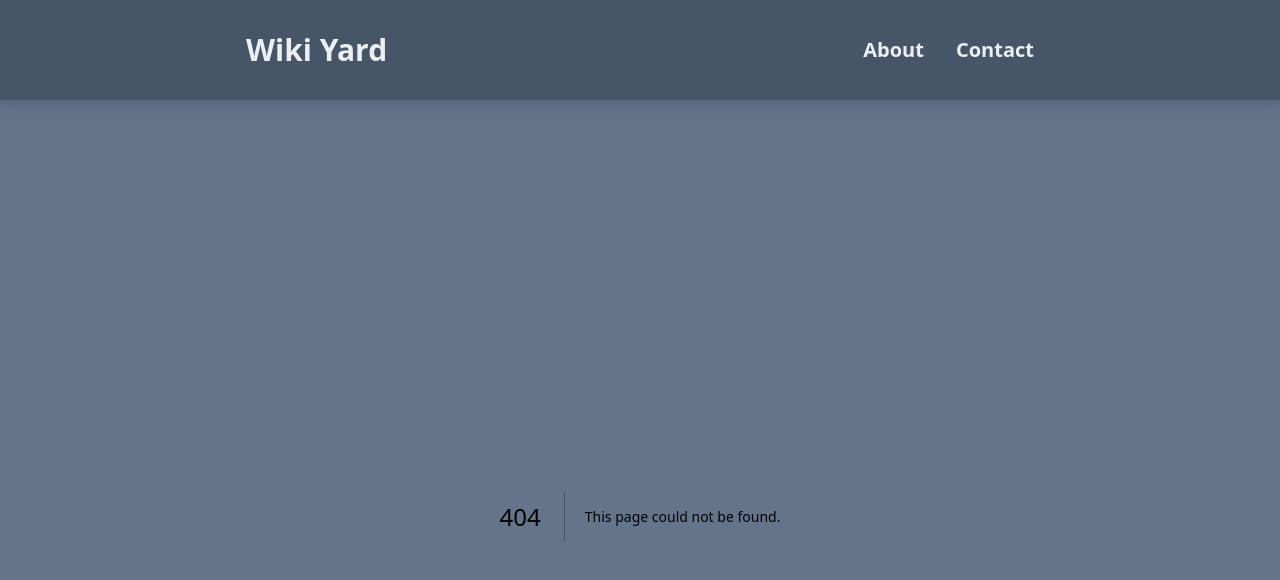
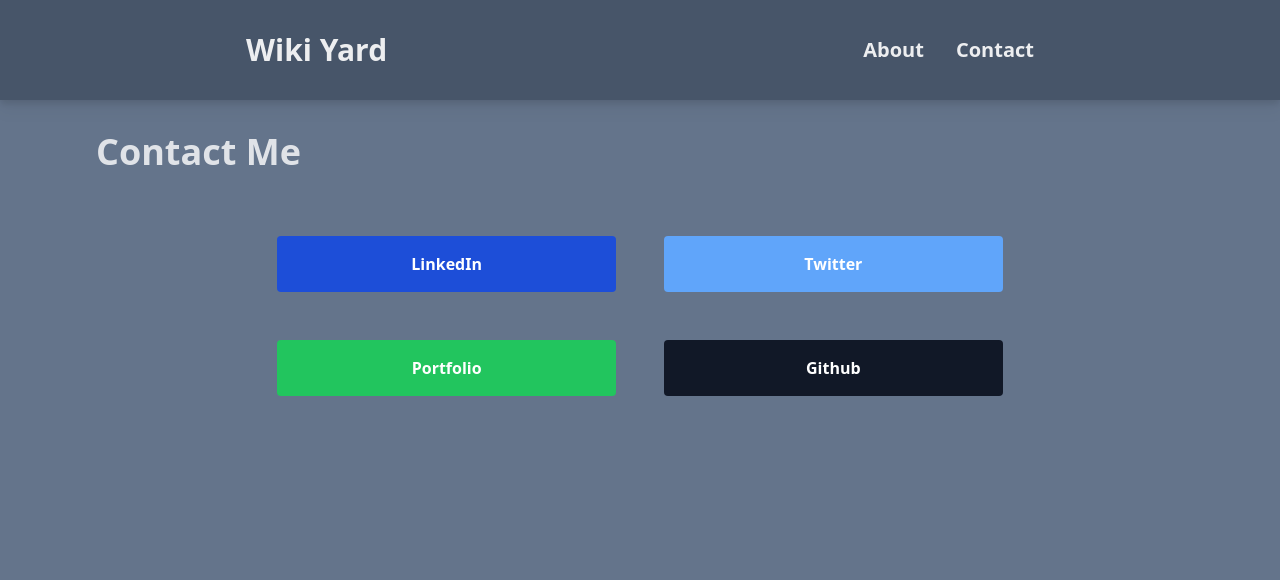
Before and after one commit to Lakshit-Chiranjiv/Wiki-Search-Website, a Next.js app: page /contact in a window 1280 px wide. Before the commit this address had no page. Shown: the top 580 px of the page. Built offline with nearby package versions, Linux system fonts and the light colour scheme.

Commit message:
Contacts page

```diff
--- /dev/null
+++ b/app/contact/page.tsx
@@ -0,0 +1,26 @@
+import React from 'react'
+
+const Contact = () => {
+  return (
+    <div className='text-white/80'>
+      <h1 className='text-4xl font-bold my-4'>Contact Me</h1>
+
+      <div className='grid grid-cols-2 gap-12 mx-auto w-2/3 my-16 text-center'>
+        <a href='https://www.linkedin.com/in/lakshit-chiranjiv-sagar-4b0b15198/' target='_blank' rel='noreferrer' className='bg-blue-700 hover:bg-blue-700/75 text-white font-bold py-4 px-4 rounded'>
+          LinkedIn
+        </a>
+        <a href='https://twitter.com/lakshit_cs' target='_blank' rel='noreferrer' className='bg-blue-400 hover:bg-blue-400/75 text-white font-bold py-4 px-4 rounded'>
+          Twitter
+        </a>
+        <a href='https://lakshitcs1.vercel.app/' target='_blank' rel='noreferrer' className='bg-green-500 hover:bg-green-500/75 text-white font-bold py-4 px-4 rounded'>
+          Portfolio
+        </a>
+        <a href='https://github.com/Lakshit-Chiranjiv' target='_blank' rel='noreferrer' className='bg-gray-900 hover:bg-gray-800 text-white font-bold py-4 px-4 rounded'>
+          Github
+        </a>
+      </div>
+    </div>
+  )
+}
+
+export default Contact
```
